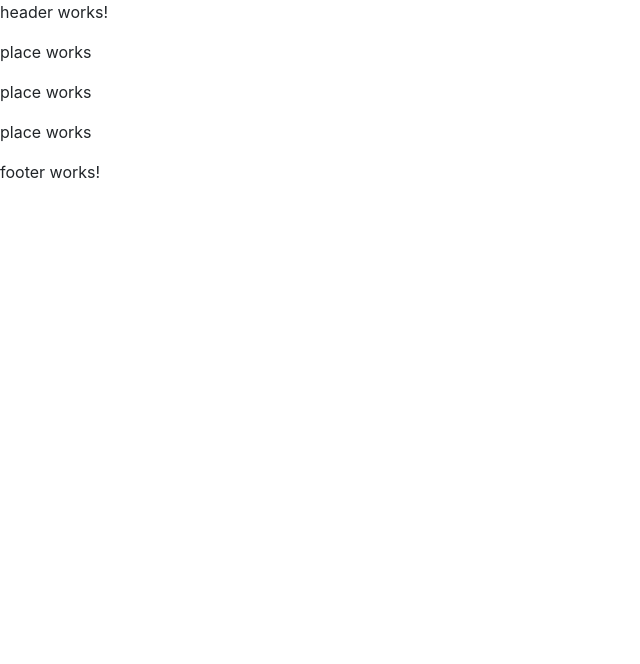
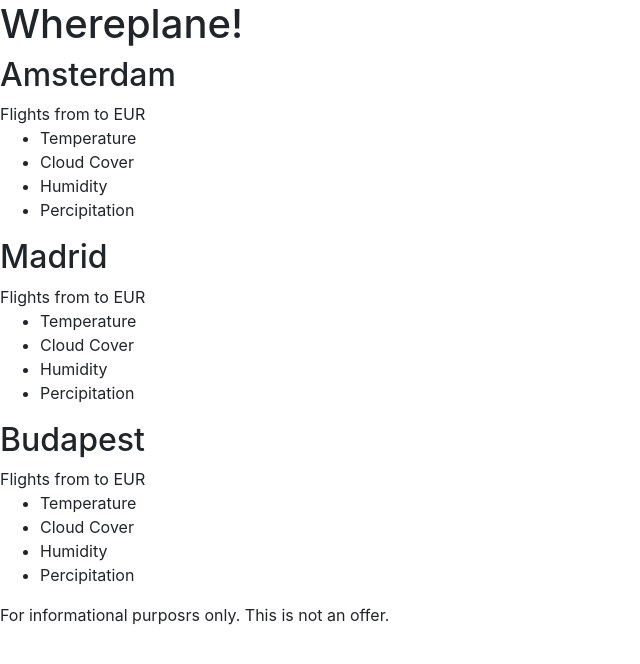
Before and after one commit to runerune/jamies-vacation, an Angular app: page / in a window 1280 px wide. Shown: the top 664 px of the page, without its empty margins (0-640 px from the left). Built offline with nearby package versions, Linux system fonts and the light colour scheme.

Commit message:
add more app structure, no data yet

```diff
--- a/src/app/footer/footer.component.html
+++ b/src/app/footer/footer.component.html
@@ -1 +1,3 @@
-<p>footer works!</p>
+<footer>
+	<p>For informational purposrs only. This is not an offer.</p>
+</footer>
--- a/src/app/header/header.component.html
+++ b/src/app/header/header.component.html
@@ -1 +1,3 @@
-<p>header works!</p>
+<header>
+	<h1>Whereplane!</h1>
+</header>
--- a/src/app/place-list/place-list.component.html
+++ b/src/app/place-list/place-list.component.html
@@ -1 +1,3 @@
-<app-place *ngFor="let city of cities" [city]="city"></app-place>
+<main>
+	<app-place *ngFor="let city of cities" [city]="city"></app-place>
+</main>
--- a/src/app/place/place.component.html
+++ b/src/app/place/place.component.html
@@ -1 +1,15 @@
-<p>place works</p>
+<section>
+	<h2>{{city.name}}</h2>
+
+	<span>Flights from to EUR</span>
+
+	<aside>
+		<ul>
+			<li>Temperature</li>
+			<li>Cloud Cover</li>
+			<li>Humidity</li>
+			<li>Percipitation</li>
+		</ul>
+	</aside>
+
+</section>
```
